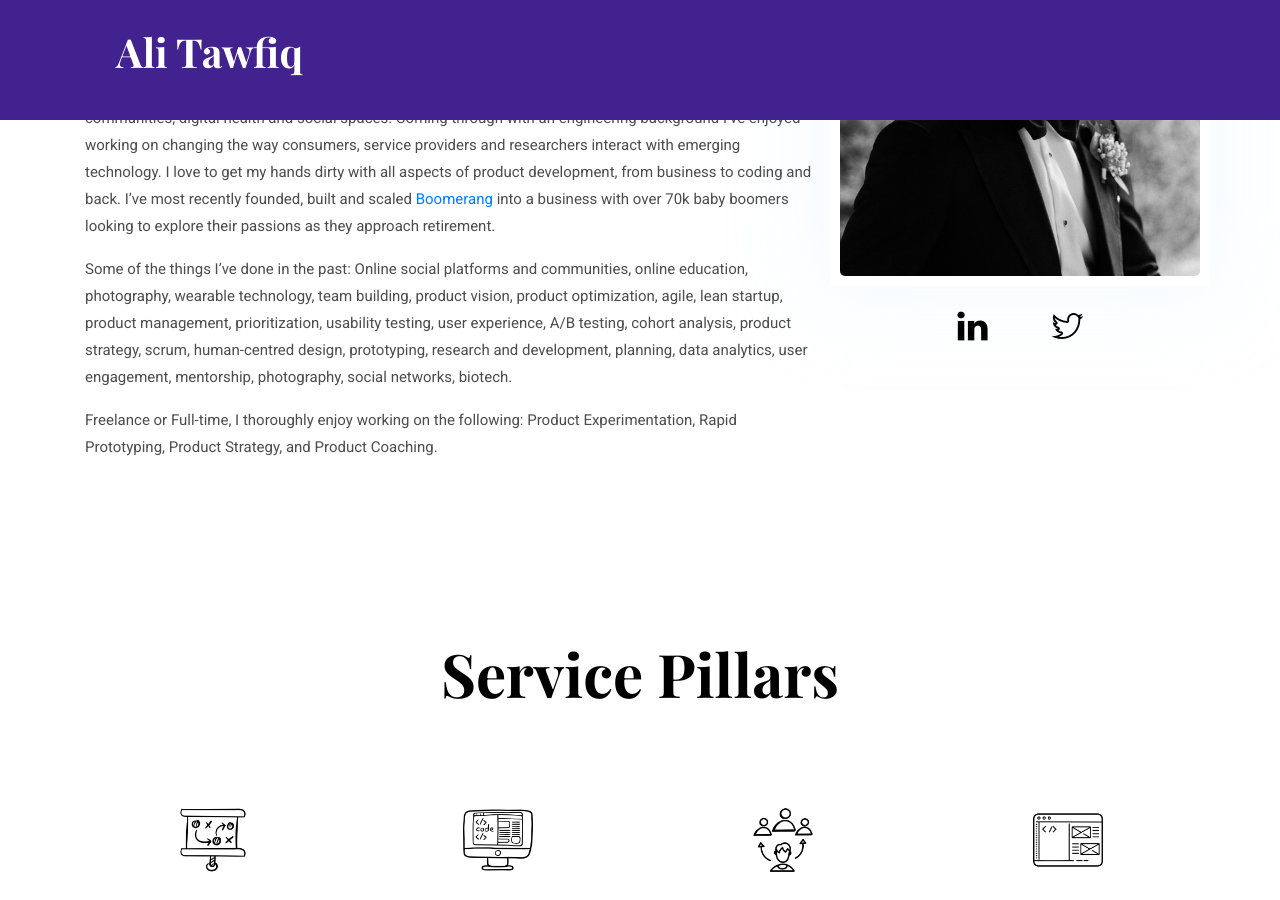
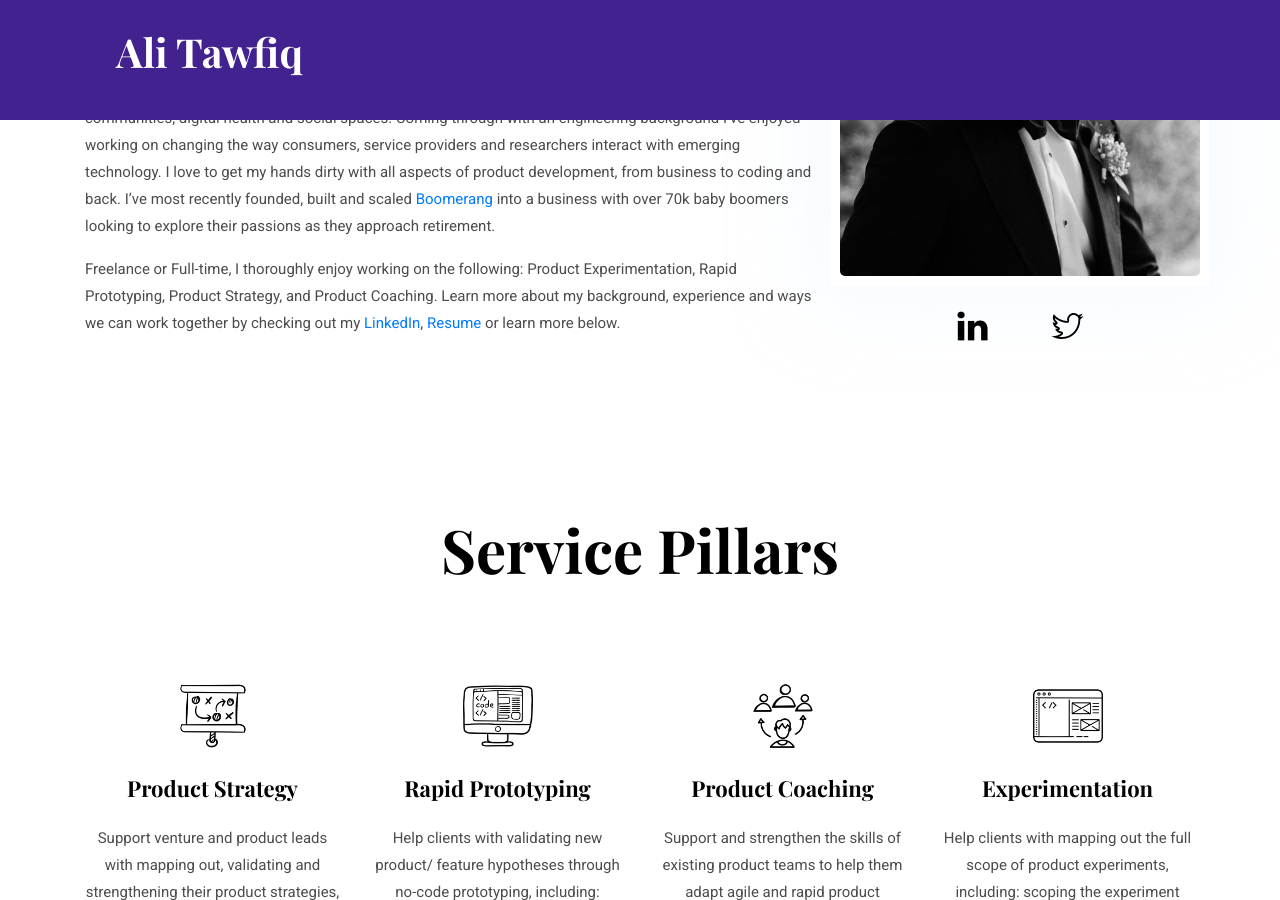
Before and after one commit to atawfiq/ALITAWFIQCOM, a Jekyll site: the page built from _pages/about.md, in a window 1280 px wide and 900 px high, scrolled down 442 px. Built offline with Jekyll 4.4.1, drawn with Linux system fonts in a browser that asks for light colours.

Commit message:
updated bio

```diff
--- a/_pages/about.md
+++ b/_pages/about.md
@@ -10,7 +10,4 @@ permalink: /
 
 I am forever fascinated by early stage product development especially in the tech, online learning, online communities, digital health and social spaces. Coming through with an engineering background I’ve enjoyed working on changing the way consumers, service providers and researchers interact with emerging technology. I love to get my hands dirty with all aspects of product development, from business to coding and back. I've most recently founded, built and scaled <a href="https://www.goboomerang.com" target="_blank">Boomerang</a> into a business with over 70k baby boomers looking to explore their passions as they approach retirement.
 
-Some of the things I've done in the past:
-Online social platforms and communities, online education, photography, wearable technology, team building, product vision, product optimization, agile, lean startup, product management, prioritization, usability testing, user experience, A/B testing, cohort analysis, product strategy, scrum, human-centred design, prototyping, research and development, planning, data analytics, user engagement, mentorship, photography, social networks, biotech.
-
-Freelance or Full-time, I thoroughly enjoy working on the following: Product Experimentation, Rapid Prototyping, Product Strategy, and Product Coaching.
+Freelance or Full-time, I thoroughly enjoy working on the following: Product Experimentation, Rapid Prototyping, Product Strategy, and Product Coaching. Learn more about my background, experience and ways we can work together by checking out my <a href="https://www.linkedin.com/in/atawfiq/" target="_blank">LinkedIn</a>, <a href="/downloads/Ali_Tawfiq_Resume_0122.pdf" target="_blank">Resume</a> or learn more below.
```
